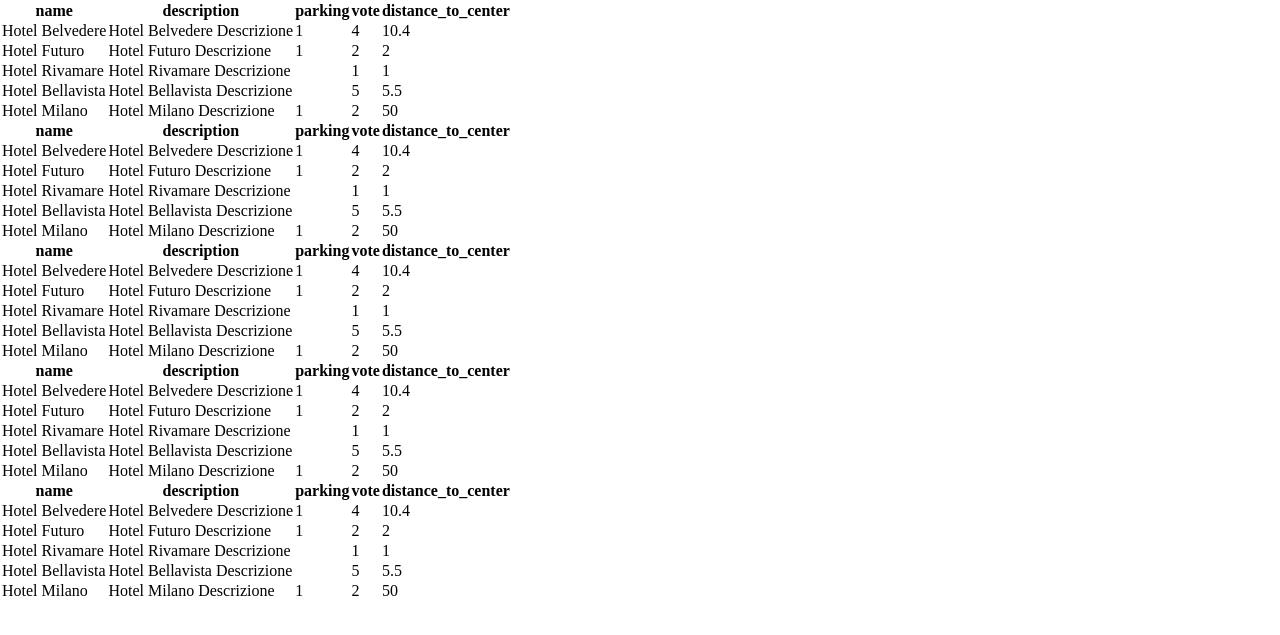
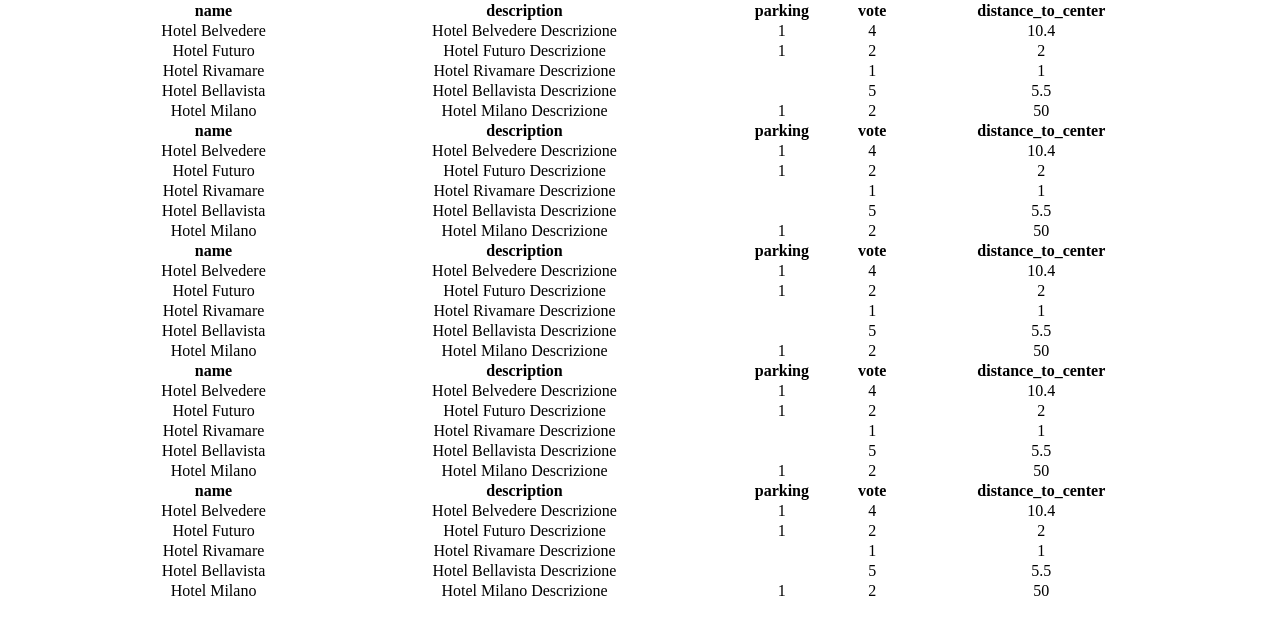
Before and after one commit to Polvere243/php-hotel, a PHP site: page / in a window 1280 px wide. Shown: the top 635 px of the page. Run offline with PHP 8.4, Linux system fonts and the light colour scheme.

Commit message:
just noticed that I didn't fix the table properly

```diff
--- a/css/style.css
+++ b/css/style.css
@@ -5,3 +5,23 @@
     padding: 0;
     box-sizing: border-box;
 }
+
+/* contenitore */
+
+.container{
+    max-width: 1080px;
+    margin: 0 auto;
+
+}
+
+/* tabella */
+
+table{
+    width: 100%;
+    text-align: center;
+}
+
+th,
+td{
+    margin: 10px 0;
+}
```
